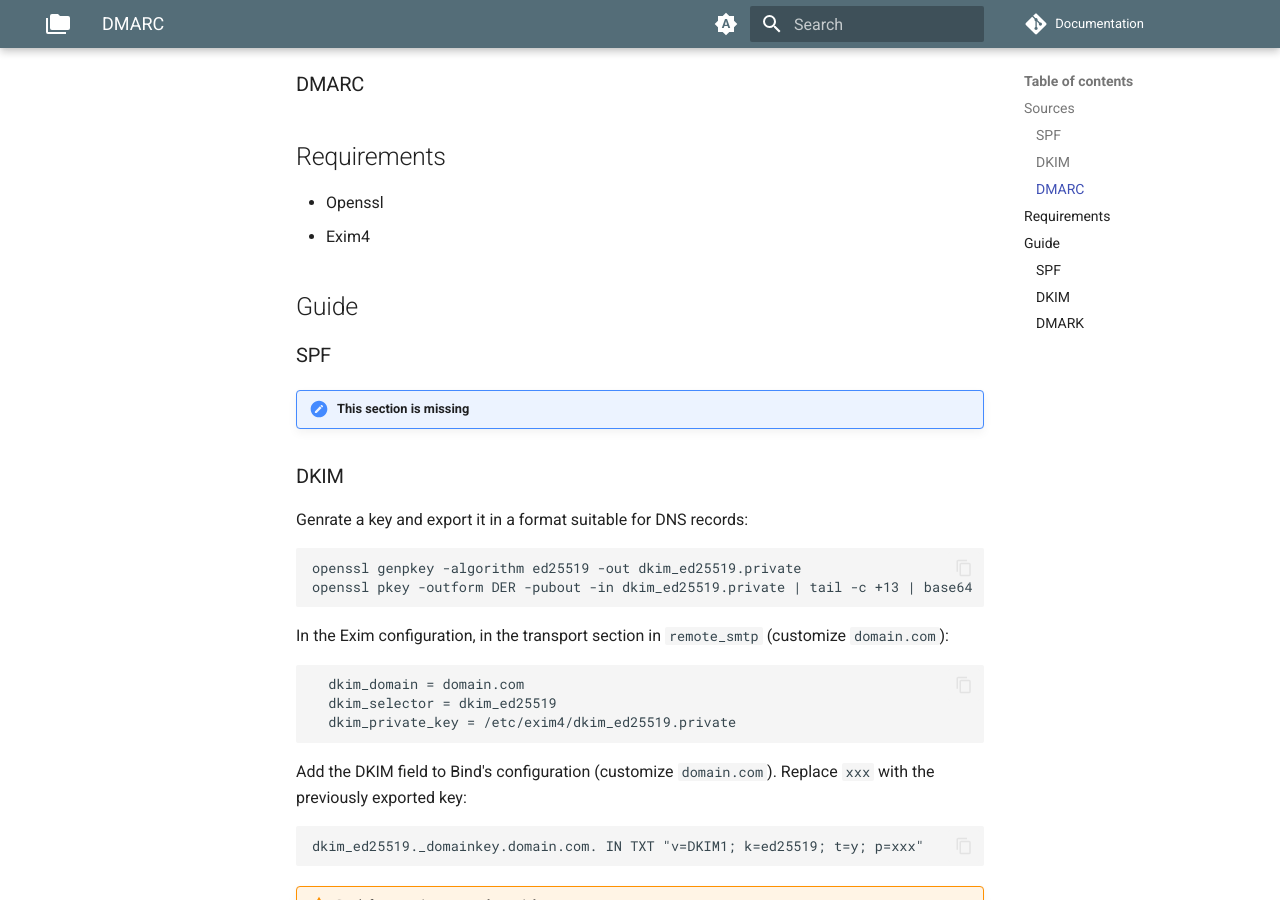
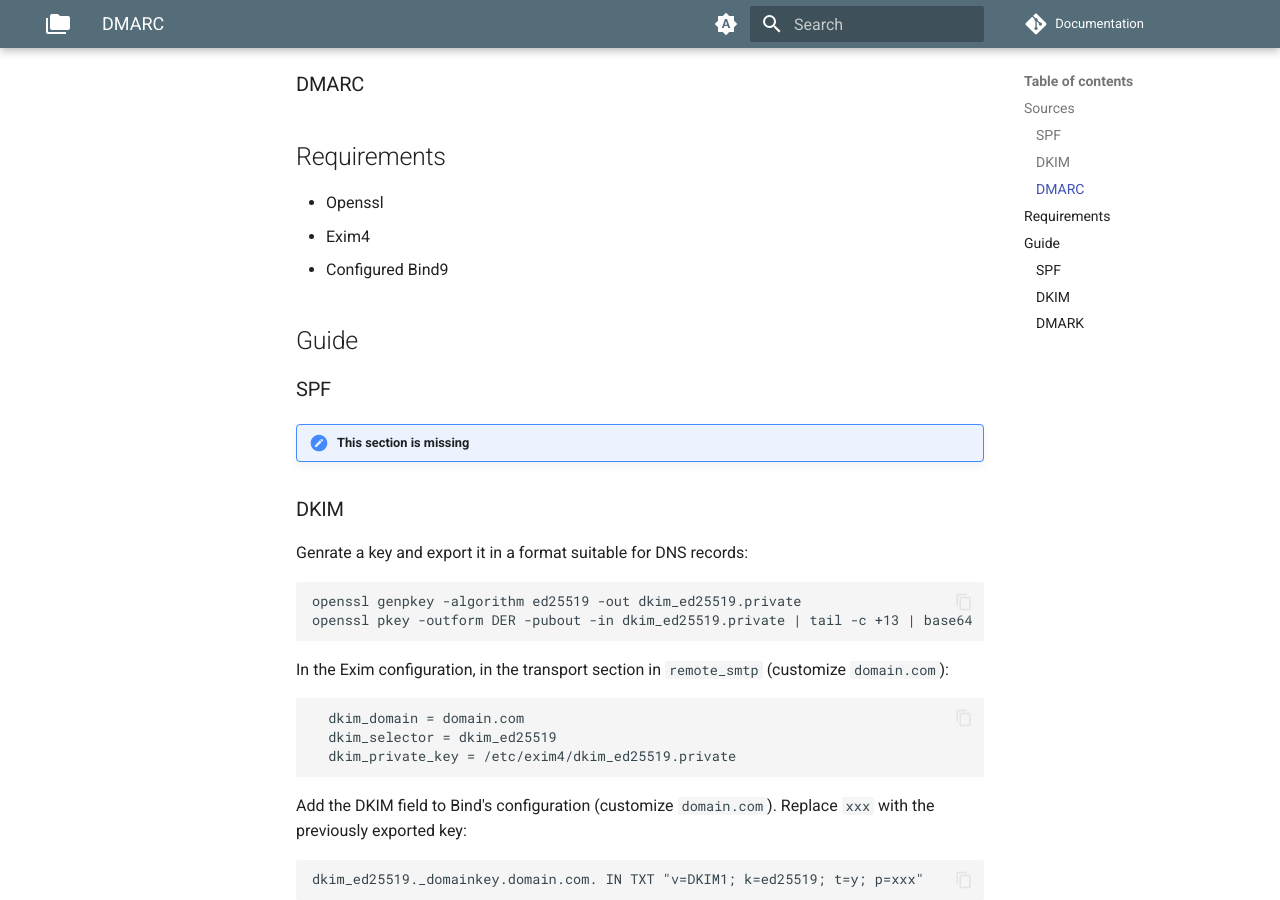
Before and after one commit to FlagHunter01/documentation.frolov.eu, an MkDocs documentation site: the page built from docs/linux/mail/dmarc.md, in a window 1280 px wide and 900 px high, scrolled down 508 px. Built offline with MkDocs 1.6.1 and Material for MkDocs 9.7.7, drawn with Linux system fonts in a browser that asks for light colours; plug-ins that fetch from the network failed and are left out; comment, search, counter and statistics services are not loaded.

Commit message:
Add configured bind9 in requirements in dmarc

```diff
--- a/docs/linux/mail/dmarc.md
+++ b/docs/linux/mail/dmarc.md
@@ -21,6 +21,7 @@ How to setup DMARC to use with Exim4.
 
 - Openssl
 - Exim4
+- Configured Bind9
 
 ## Guide
 
```
